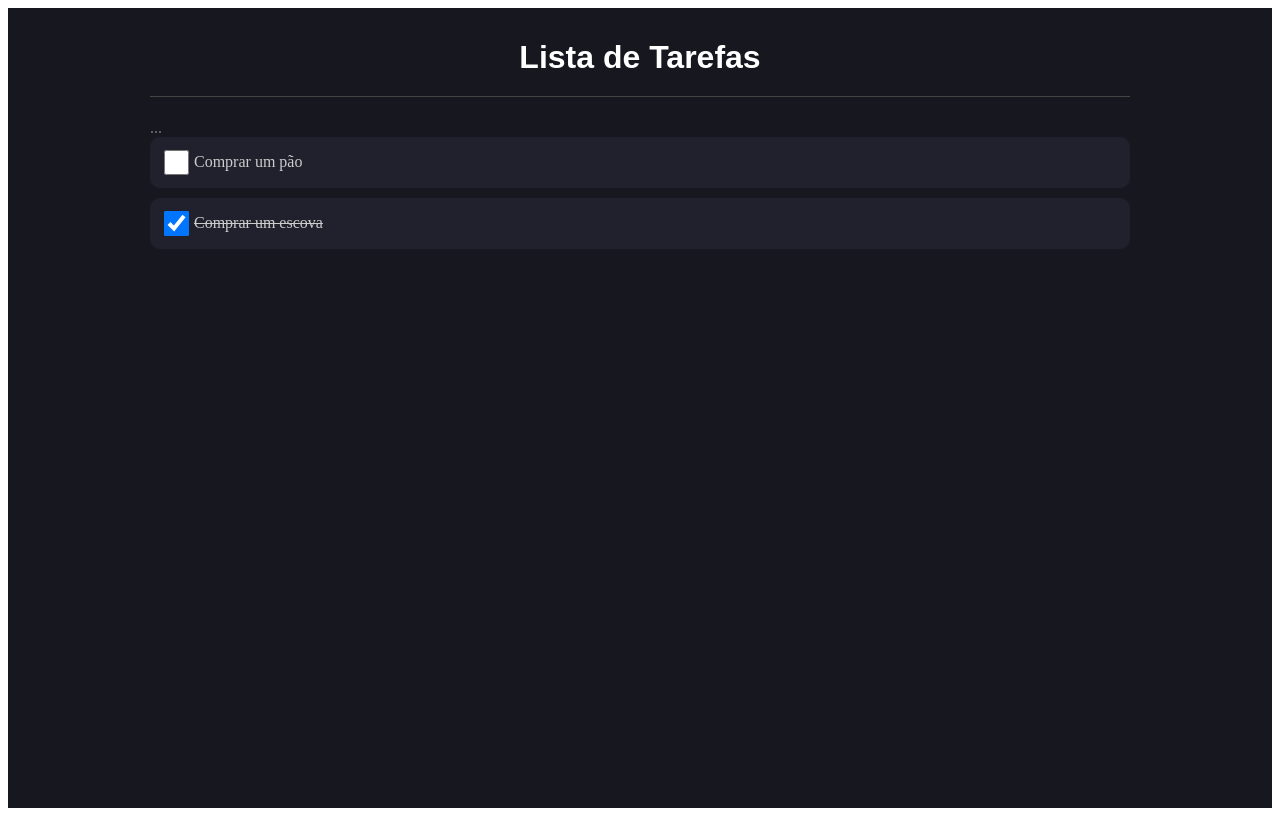
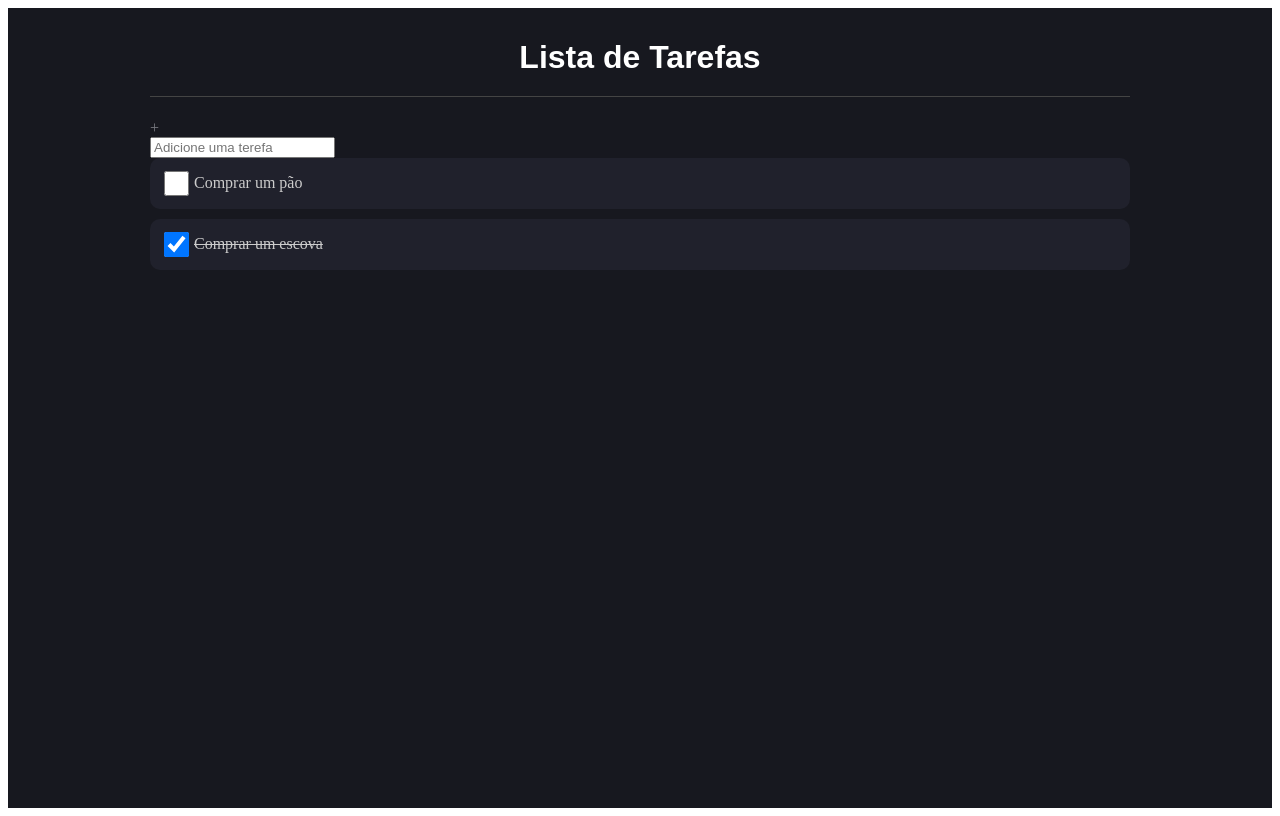
Before and after one commit to higucavalcanti/Simple_ToDo_TS, a React (Create React App) app in the folder todo/: page / in a window 1280 px wide. Built offline with nearby package versions, Linux system fonts and the light colour scheme.

Commit message:
adicionando  input e + no componente

```diff
--- a/todo/src/components/ListItem/AddArea/index.tsx
+++ b/todo/src/components/ListItem/AddArea/index.tsx
@@ -3,7 +3,11 @@ import * as C from './styles';
 export const AddArea = () => {
     return (
         <C.Container>
-            ...
+            <div className="image">+</div>
+            <input
+                type="text"
+                placeholder="Adicione uma terefa"
+            />
         </C.Container>
     );
 }
```
